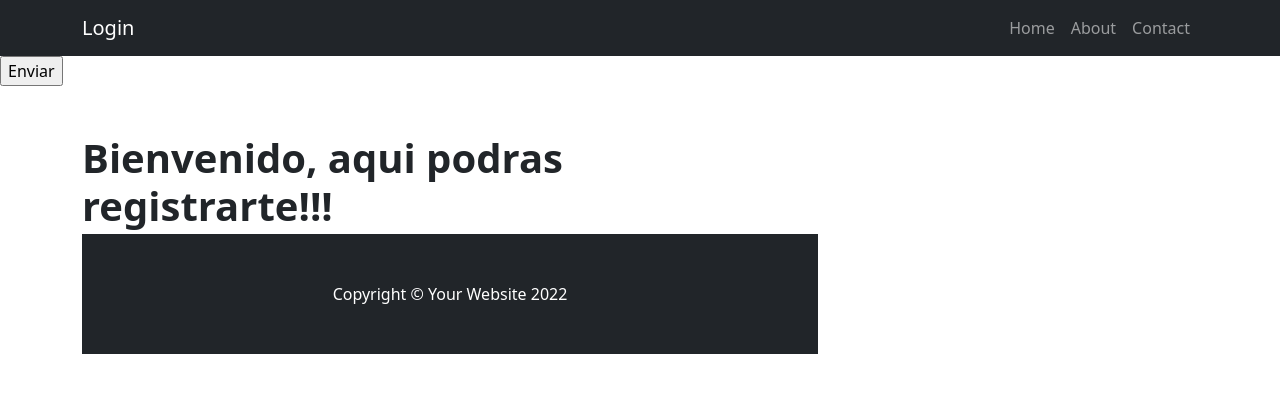
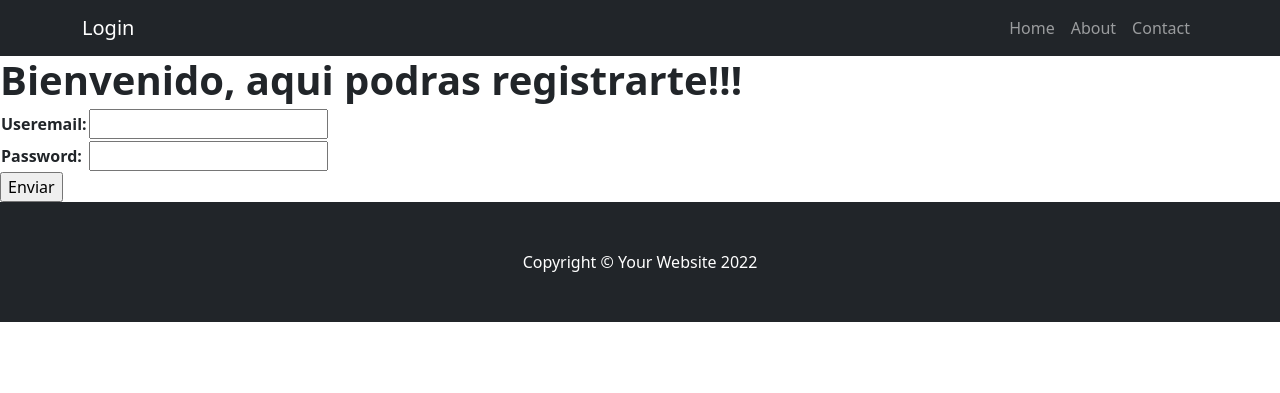
Before and after one commit to Nestorcordoba/Project-WorkHome, a Django app: page /AppLogin/login/ in a window 1280 px wide. Shown: the top 393 px of the page. Run offline with Django 4.2, Linux system fonts and the light colour scheme; some libraries are stand-ins or nearby versions.

Commit message:
Pagina de login subido

```diff
--- a/AppLogin/admin.py
+++ b/AppLogin/admin.py
@@ -1,6 +1,6 @@
 from django.contrib import admin
 from .models import *
 
-admin.site.register(Login)
+admin.site.register(ModelLogin)
 
 # Register your models here.
--- a/AppLogin/forms.py
+++ b/AppLogin/forms.py
@@ -1,5 +1,5 @@
 from django import forms
 
-class Login(forms.Form):
+class Formslogin(forms.Form):
     useremail=forms.EmailField()
     password=forms.CharField(max_length=50)
--- a/AppLogin/models.py
+++ b/AppLogin/models.py
@@ -2,7 +2,7 @@ from django.db import models
 
 # Create your models here.
 
-class Login(models.Model):
+class ModelLogin(models.Model):
     useremail=models.EmailField()
     password=models.CharField(max_length=50)
 
--- a/AppLogin/templates/AppLogin/login.html
+++ b/AppLogin/templates/AppLogin/login.html
@@ -27,6 +27,11 @@
                 </div>
             </div>
         </nav>
+
+        <!-- Page content-->
+
+        <h1 class="fw-bolder mb-1">Bienvenido, aqui podras registrarte!!!</h1>
+                            <!-- Post meta content-->
                             <form action="{% url 'login' %}" method="POST"> {% csrf_token %}
                                 <table>
                                     {{ formulario.as_table }}
@@ -35,18 +40,6 @@
 
 
                             </form>
-        <!-- Page content-->
-        <div class="container mt-5">
-            <div class="row">
-                <div class="col-lg-8">
-                    <!-- Post content-->
-                    <article>
-                        <!-- Post header-->
-                        <header class="mb-4">
-                            <!-- Post title-->
-                            <h1 class="fw-bolder mb-1">Bienvenido, aqui podras registrarte!!!</h1>
-                            <!-- Post meta content-->
-
 
 
 
--- a/AppLogin/urls.py
+++ b/AppLogin/urls.py
@@ -3,7 +3,7 @@ from django.urls import path
 from .views import *
 
 urlpatterns =[
-    path('login/',login, name='login'),
+    path('login/',viewLoin, name='login'),
     path('home/',home, name='home'),
     path('', home)
 ]
--- a/AppLogin/views.py
+++ b/AppLogin/views.py
@@ -1,10 +1,11 @@
-from django.http import HttpResponse
+
 from django.shortcuts import render
 from django.http import HttpResponse
 from django.template import Context, Template
 
 
-from .models import Login
+from .models import ModelLogin
+from AppLogin.forms import Formslogin
 
 
 def home(request):
@@ -12,18 +13,18 @@ def home(request):
 
 
 
-def login(request):
+def viewLoin(request):
    if request.method=="POST":
-      miFormulario=Login(request.POST)
+      miFormulario=Formslogin(request.POST)
       if miFormulario.is_valid():
          info=miFormulario.cleaned_data
          useremail=info.get("useremail")
          password=info.get("password")
-         login=Login(useremail=useremail,password=password)
+         login=ModelLogin(useremail=useremail,password=password)
          login.save()
          return render(request, "AppLogin/login.html", {"mensaje": "Has iniciado Sesion"})
       else:
          return render(request, "AppLogin/login.html", {"mensaje": "Error"})
    else:
-      miFormulario=Login()
+      miFormulario=Formslogin()
       return render(request, "AppLogin/login.html", {"formulario":miFormulario})
```
Also changed, not shown: AppLogin/migrations/0003_rename_login_modellogin.py (added), db.sqlite3. Lines whose indentation alone changed are shown as unchanged.
